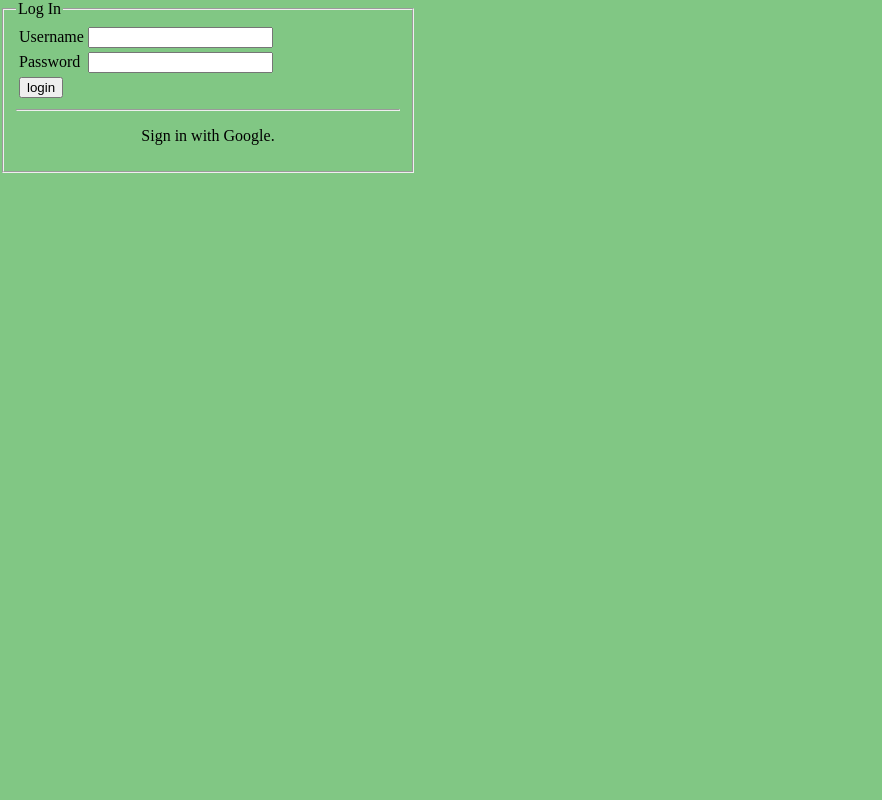
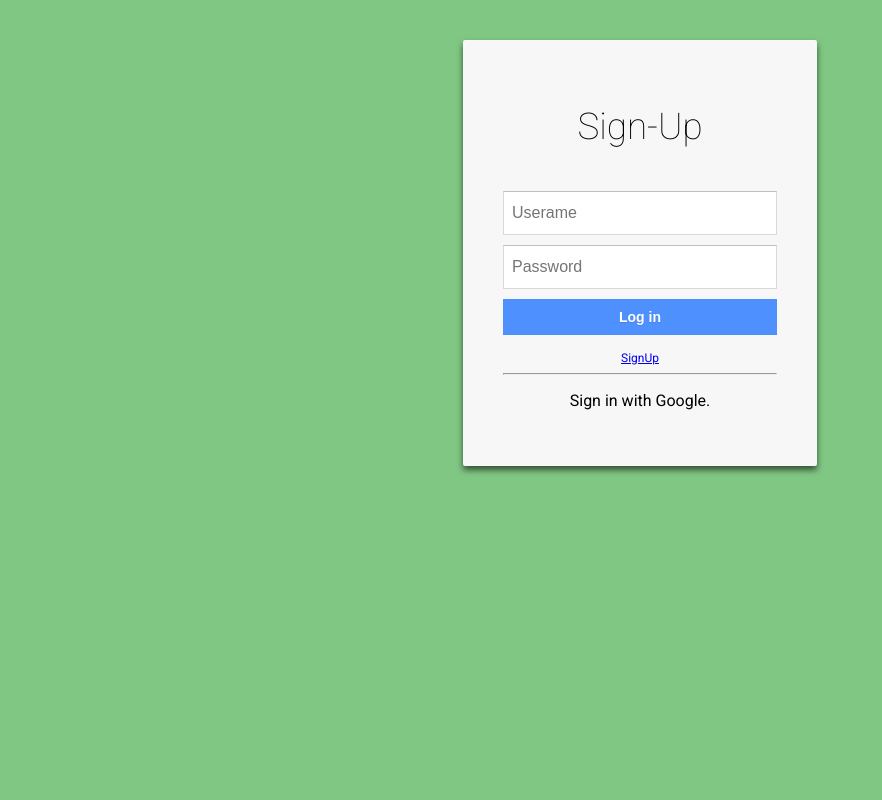
Before and after one commit to CPSSD/recommend, a PHP site: page /Tracker/View/login.php in a window 1280 px wide. Shown: the whole page, without its empty margins (0-882 px from the left). Run offline with PHP 8.4, Linux system fonts and the light colour scheme; some libraries are stand-ins or nearby versions.

Commit message:
new login/signup

```diff
--- a/Tracker/View/css/material.css
+++ b/Tracker/View/css/material.css
@@ -103,7 +103,7 @@
     color: white;
     background-color:#2E7D32;
     border-color: #2E7D32;
-    box-shadow: 0px 2px 6px rgba(0, 0, 0, 0.4);
+    -webkit-box-shadow: inset 0px 2px 6px rgb(0,0,0,0.4);
 
 }
 
--- a/Tracker/View/css/signUp.css
+++ b/Tracker/View/css/signUp.css
@@ -1,16 +1,94 @@
-body{
-	background-color: #81C784;
-    margin:0;
-	padding: 0;
+@import url(http://fonts.googleapis.com/css?family=Roboto:400,100);
+
+body {
+    background-color: #81C784;
+    font-family: 'Roboto', sans-serif;
 }
 
-div.signUp{
-	background-color:#E8F5E9;
-	width:30%;
-	box-shadow: 10px 10px 10px rgba(0, 0, 0, 0.4);
-	margin: 0 auto;
-	border-color: rgb(0, 0, 0);
-    position:relative;
--webkit-box-shadow: inset 0px 2px 6px rgb(0,0,0,0.4);
-    top:25%;
+.signUp {
+    padding: 40px;
+    width: 274px;
+    background-color: #F7F7F7;
+    margin: 0 auto 10px;
+    border-radius: 2px;
+    box-shadow: 0px 4px 6px rgba(0, 0, 0, 0.6);
+    overflow: hidden;
+    margin-top:40px;
 }
+
+.signUp h1 {
+    font-weight: 100;
+    text-align: center;
+    font-size: 2.3em;
+}
+
+.signUp input[type=submit] {
+  width: 100%;
+  display: block;
+  margin-bottom: 10px;
+  position: relative;
+}
+
+.signUp input[type=text], input[type=password] {
+  height: 44px;
+  font-size: 16px;
+  width: 100%;
+  margin-bottom: 10px;
+  -webkit-appearance: none;
+  background: #fff;
+  border: 1px solid #d9d9d9;
+  border-top: 1px solid #c0c0c0;
+  padding: 0 8px;
+  box-sizing: border-box;
+  -moz-box-sizing: border-box;
+}
+
+.signUp input[type=text]:hover, input[type=password]:hover {
+  border: 1px solid #b9b9b9;
+  border-top: 1px solid #a0a0a0;
+  -moz-box-shadow: inset 0 1px 2px rgba(0,0,0,0.1);
+  -webkit-box-shadow: inset 0 1px 2px rgba(0,0,0,0.1);
+  box-shadow: inset 0 1px 2px rgba(0,0,0,0.1);
+}
+
+.login {
+  text-align: center;
+  font-size: 14px;
+  font-family: 'Arial', sans-serif;
+  font-weight: 700;
+  height: 36px;
+  padding: 0 8px;
+}
+
+.login-submit {
+  border: 0px;
+  color: #fff;
+  text-shadow: 0 1px rgba(0,0,0,0.1);
+  background-color: #4d90fe;
+}
+
+.login-submit:hover {
+  border: 0px;
+  text-shadow: 0 1px rgba(0,0,0,0.3);
+  background-color: #357ae8;
+}
+
+.login-card a {
+  text-decoration: none;
+  color: #666;
+  font-weight: 400;
+  text-align: center;
+  display: inline-block;
+  opacity: 0.6;
+  transition: opacity ease 0.5s;
+}
+
+.login-card a:hover {
+  opacity: 1;
+}
+
+.login-help {
+  width: 100%;
+  text-align: center;
+  font-size: 12px;
+}
--- a/Tracker/View/login.php
+++ b/Tracker/View/login.php
@@ -4,24 +4,23 @@
       <title>Login</title>
     </head>
 	<body id="body-color">
-		<div class="Sign-Up">
-			<fieldset style="width:30%"><legend>Log In</legend>
-				<table border="0"> <tr>
+
+      <div class="signUp">
+            <h1>Sign-Up</h1><br>
           <form method="POST" action="../Model/Login/login.php">
-						<td>Username</td><td> <input type="text" name="username"></td> </tr>
-						<tr> <td>Password</td><td> <input type="password" name="password"></td> </tr>
-						<tr> <td><input id="button" type="submit" name="submit" value="login"></td> </tr>
+            <input type="text" name="username" placeholder="Userame">
+            <input type="password" name="password" placeholder="Password">
+            <input type="submit" name="submit" class="login login-submit" value="Log in">
           </form>
-				</table>
-				<hr />
+          <div class="login-help">
+            <a href="signUp.html">SignUp</a>
+          </div>
+          <hr/>
           <?php
             include_once('google_login.php');
             echo "<p style='text-align:center'>Sign in with Google.</p>";
-					echo "<div class='g-signin2' style='margin-left:60' data-onsuccess='onSignIn'></div>";
+            echo "<div class='g-signin2' style='margin-left:75px;' data-onsuccess='onSignon'</div>";
           ?>
-			</fieldset>
     </div>
-		<br />
-		<br />
 	</body>
 </html>
```
Also changed, not shown: Tracker/View/css/navStyle.css (deleted, +0 -74 lines), Tracker/View/css/recommend.css (deleted, +0 -27 lines), Tracker/View/css/showStyle.css (deleted, +0 -60 lines), Tracker/View/signUp.html (+17 -15 lines). Lines whose indentation alone changed are shown as unchanged.
